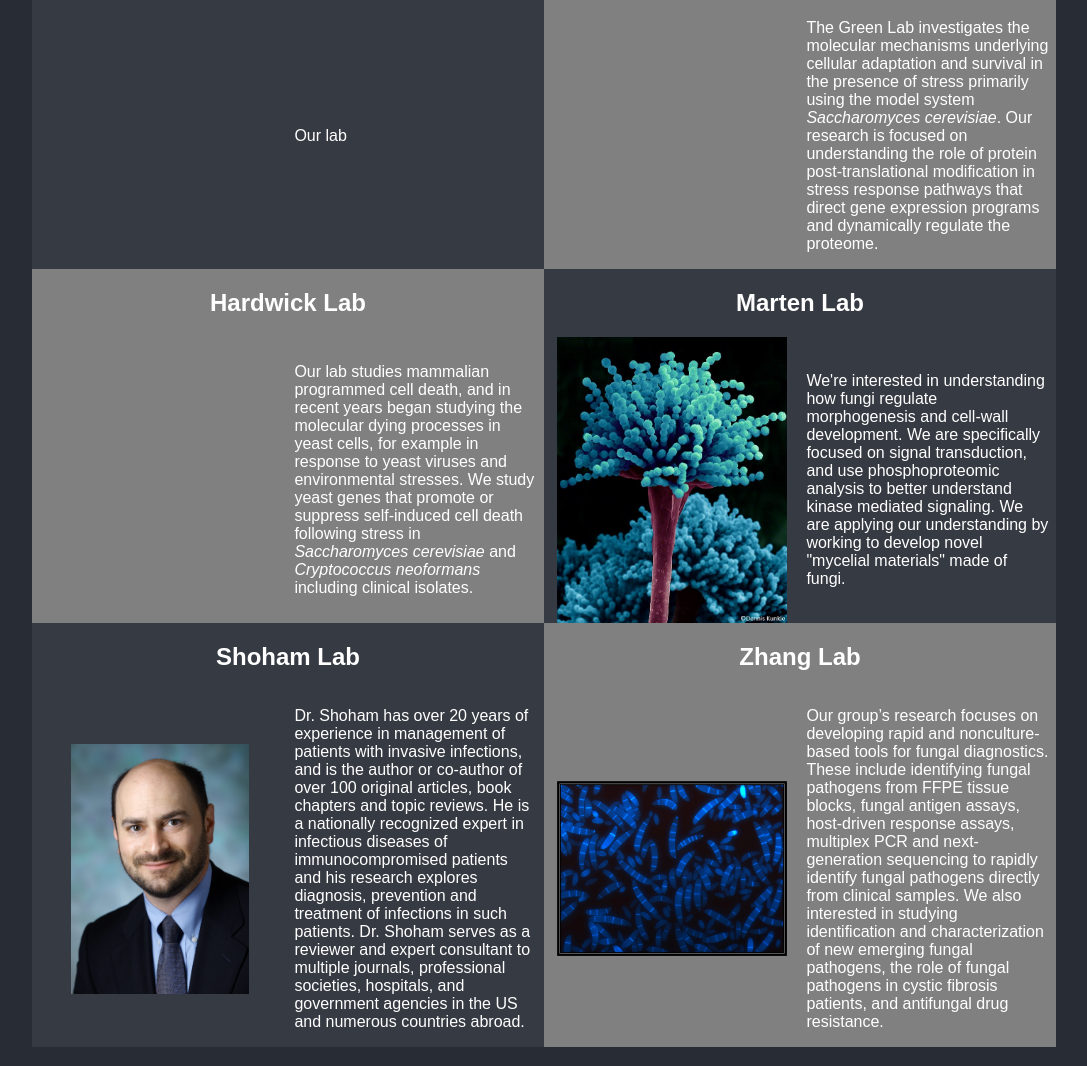
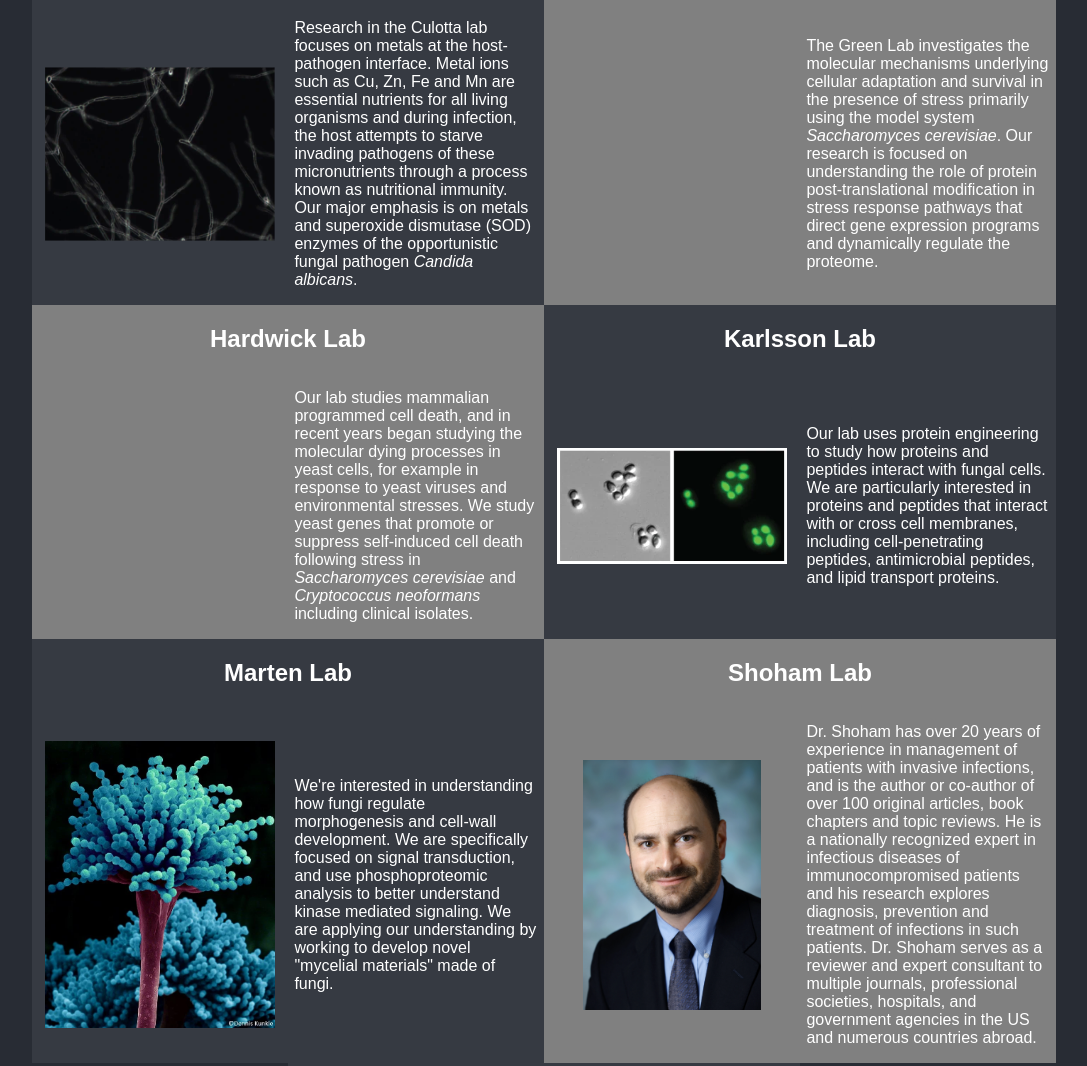
Before and after one commit to baltimorefungalbiology/baltimorefungalbiology.github.io, a plain HTML site: page index.html in a window 1280 px wide. Shown: the part 1138-2204 px from the top of the page, without its empty margins (96-1183 px from the left). Drawn offline with Linux system fonts and the light colour scheme.

Commit message:
Webp Push
Converted media to webp for performance

```diff
--- a/index.html
+++ b/index.html
@@ -55,6 +55,7 @@
           <li><a href='#Culotta_Lab'>Culotta Lab</a></li>
           <li><a href='#Green_Lab'>Green Lab</a></li>
           <li><a href='#Hardwick_Lab'>Hardwick Lab</a></li>
+          <li><a href='#Karlsson_Lab'>Karlsson Lab</a></li>
           <li><a href='#Marten_Lab'>Marten Lab</a></li>
           <li><a href='#Shoham_Lab'>Shoham Lab</a></li>
           <li><a href='#Zhang_lab'>Zhang Lab</a></li>
@@ -95,7 +96,7 @@
             <h2>Casadevall Lab</h2>
             <div class="textxpic">
               <div class='textxpicChild' style="order:1;">
-                <image src="media/Lab_Casadevall_2.jpg" style="">
+                <image src="media/Lab_Casadevall_2.webp" style="">
               </div>
               <div class='textxpicChild' style='order:2;'>
                 <p>
@@ -115,11 +116,11 @@
             </div>
             <div class="textxpic">
               <div class='textxpicChild' style="order:1;">
-                <image src="" style="">
+                <image src="media/Lab_Culotta.webp" style="">
               </div>
               <div class='textxpicChild' style='order:2;'>
                 <p>
-                  Our lab
+                  Research in the Culotta lab focuses on metals at the host-pathogen interface. Metal ions such as Cu, Zn, Fe and Mn are essential nutrients for all living organisms and during infection, the host attempts to starve invading pathogens of these micronutrients through a process known as nutritional immunity. Our major emphasis is on metals and superoxide dismutase (SOD) enzymes of the opportunistic fungal pathogen <em>Candida albicans</em>.
                 </p>
               </div>
             </div>
@@ -161,11 +162,31 @@
             </div>
           </div>
 
+          <div id='Karlsson_Lab' class='textBlock_group Karlsson'>
+            <div style=''>
+              <h2>Karlsson Lab</h2>
+            </div>
+            <div class="textxpic">
+              <div class='textxpicChild' style="order:1;">
+                <image src="media/Lab_Karlsson_H.webp" style="">
+              </div>
+              <div class='textxpicChild' style='order:2;'>
+                <p>
+                  Our lab uses protein engineering to study how proteins and peptides interact with fungal cells. We are particularly interested in proteins and peptides that interact with or cross cell membranes, including cell-penetrating peptides, antimicrobial peptides, and lipid transport proteins.
+                </p>
+              </div>
+            </div>
+          </div>
+
+        </div>
+
+        <div class='textxpicMIDIContainer'>
+
           <div id='Marten_Lab' class='textBlock_group Marten' style=''>
             <h2>Marten Lab</h2>
             <div class="textxpic">
               <div class='textxpicChild' style="order:1;">
-                <image src="media/Lab_Marten.jpg" style="">
+                <image src="media/Lab_Marten.webp" style="">
               </div>
               <div class='textxpicChild' style='order:2;'>
                 <p>
@@ -175,15 +196,11 @@
             </div>
           </div>
 
-        </div>
-
-        <div class='textxpicMIDIContainer'>
-
           <div id="Shoham_Lab" class='textBlock_group Shoham' style=''>
             <h2>Shoham Lab</h2>
             <div class="textxpic">
               <div class='textxpicChild' style="order:1;">
-                <image src="media/Lab_Shoham.jpg" style="max-height:250px;">
+                <image src="media/Lab_Shoham.webp" style="max-height:250px;">
               </div>
               <div class='textxpicChild' style='order:2;'>
                 <p>
@@ -193,11 +210,15 @@
             </div>
           </div>
 
+        </div>
+
+        <div class='textxpicMIDIContainer'>
+
           <div id='Zhang_lab' class='textBlock_group Zhang'>
             <h2>Zhang Lab</h2>
             <div class="textxpic">
               <div class='textxpicChild' style="order:1;">
-                <image src="media/Lab_Zhang.png" style="max-height:250px;">
+                <image src="media/Lab_Zhang.webp" style="max-height:250px;">
               </div>
               <div class='textxpicChild' style='order:2;'>
                 <p>
--- a/mainStyle.css
+++ b/mainStyle.css
@@ -189,14 +189,17 @@ ol{
   .Hardwick{
     background-color:gray;
   }
+  .Karlsson{
+    background-color: #363a42;
+  }
   .Marten{
     background-color: #363a42;
   }
   .Shoham{
-    background-color: #363a42;
+    background-color: gray;
   }
   .Zhang{
-    background-color:gray;
+    background-color: #363a42;
   }
 }
 @media only screen and (min-width: 901px) and (max-width: 1300px){
@@ -282,14 +285,17 @@ ol{
   .Hardwick{
     background-color:gray;
   }
+  .Karlsson{
+    background-color: #363a42;
+  }
   .Marten{
     background-color: #363a42;
   }
   .Shoham{
-    background-color: #363a42;
+    background-color: gray;
   }
   .Zhang{
-    background-color:gray;
+    background-color: #363a42;
   }
 }
 @media only screen and (max-width: 900px){
@@ -366,14 +372,17 @@ ol{
   .Hardwick{
     background-color:gray;
   }
-  .Marten{
+  .Karlsson{
     background-color: #282c34;
   }
+  .Marten{
+    background-color: gray;
+  }
   .Shoham{
-    background-color:gray;
+    background-color: #282c34;
   }
   .Zhang{
-    background-color: #282c34;
+    background-color: gray;
   }
   .teamBlock{
     margin: auto;
```
Also changed, not shown: media/Lab_Casadevall_2.webp (added), media/Lab_Culotta.webp (added), media/Lab_Karlsson_H.webp (added), media/Lab_Karlsson_V.webp (added), media/Lab_Marten.webp (added), media/Lab_Shoham.webp (added), media/Lab_Zhang.webp (added), 2 other files.
